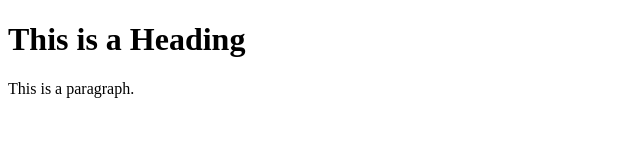
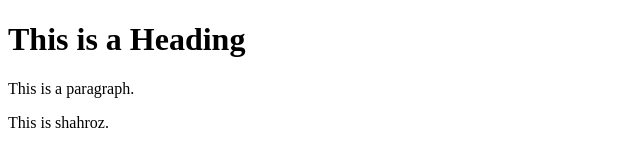
Before and after one commit to shahrozcrm/My-First-Repositry, a plain HTML site: page index.html in a window 1280 px wide. Shown: the whole page, without its empty margins (0-640 px from the left). Drawn offline with Linux system fonts and the light colour scheme.

Commit message:
Change in index.html
i add name "shahroz"

```diff
--- a/index.html
+++ b/index.html
@@ -7,6 +7,6 @@
 
 <h1>This is a Heading</h1>
 <p>This is a paragraph.</p>
-
+<p>This is shahroz.</p>
 </body>
 </html>
```
